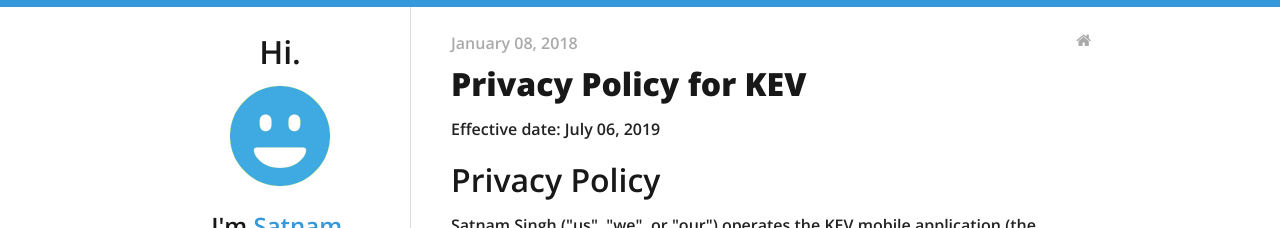
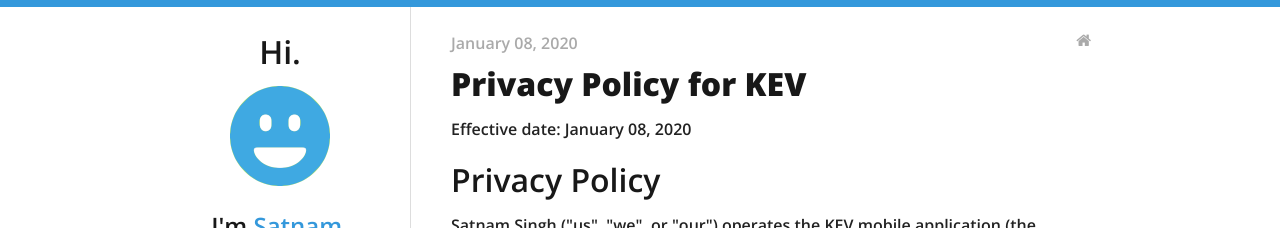
Before and after one commit to 29satnam/29satnam.github.io, a Jekyll site: the page built from _posts/2020-01-08-Privacy-Policy.md, in a window 1280 px wide. Shown: the top 228 px of the page. Built offline with Jekyll 4.4.1, drawn with Linux system fonts in a browser that asks for light colours.

Commit message:
Update and rename 2018-01-08-Privacy-Policy.md to 2020-01-08-Privacy-Policy.md

```diff
--- a/_posts/2018-01-08-Privacy-Policy.md
+++ b/_posts/2020-01-08-Privacy-Policy.md
@@ -5,7 +5,7 @@ categories:
 - blog
 ---
 
-<p>Effective date: July 06, 2019</p>
+<p>Effective date: January 08, 2020</p>
 
 <h1>Privacy Policy</h1>
 
```
